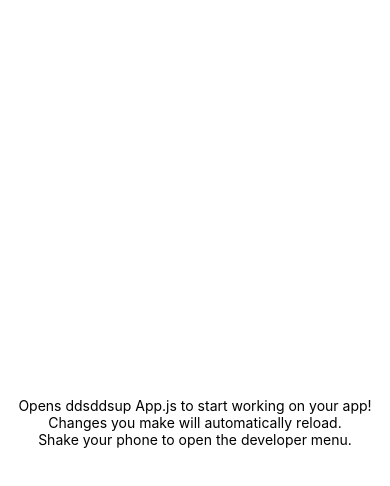
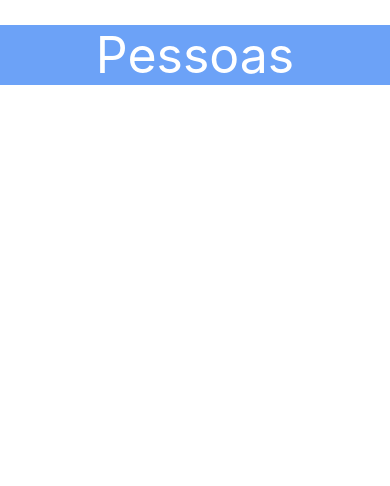
Before and after one commit to williammuniz/nosso-primeiro-app, a React Native app: screen / in a window 390 px wide. Shown: the top 486 px of the page. Built offline with nearby package versions, Linux system fonts and the light colour scheme.

Commit message:
Criando componente de header

```diff
--- a/App.js
+++ b/App.js
@@ -1,24 +1,14 @@
 import React from 'react';
-import { StyleSheet, Text, View } from 'react-native';
+import {StyleSheet, Text, View} from 'react-native';
+import Header from './src/components/Header';
 
 export default class App extends React.Component {
-  render() {
-    return (
-      <View style={styles.container}>
-        <Text>Opens ddsddsup App.js to start working on your app!</Text>
-        <Text>Changes you make will automatically reload.</Text>
-        <Text>Shake your phone to open the developer menu.</Text>
-      </View>
+    render() {
+        return (
+            <View >
+                <Header/>
+            </View>
 
-    );
-  }
+        );
+    }
 }
-
-const styles = StyleSheet.create({
-  container: {
-    flex: 1,
-    backgroundColor: '#fff',
-    alignItems: 'center',
-    justifyContent: 'center',
-  },
-});
--- /dev/null
+++ b/src/components/Header.js
@@ -0,0 +1,24 @@
+import React from 'react';
+import {View, Text, StyleSheet} from 'react-native';
+
+const Header = (props) => (
+    <View style={style.container}>
+        <Text style={style.title}>Pessoas</Text>
+    </View>
+);
+
+const style = StyleSheet.create({
+    container: {
+        marginTop: 25,
+        backgroundColor: '#6ca2f7',
+
+        alignItems: 'center',
+        justifyContent: 'center',
+    },
+    title: {
+        fontSize: 50,
+        color: '#fff'
+    }
+});
+
+export default Header;
```
